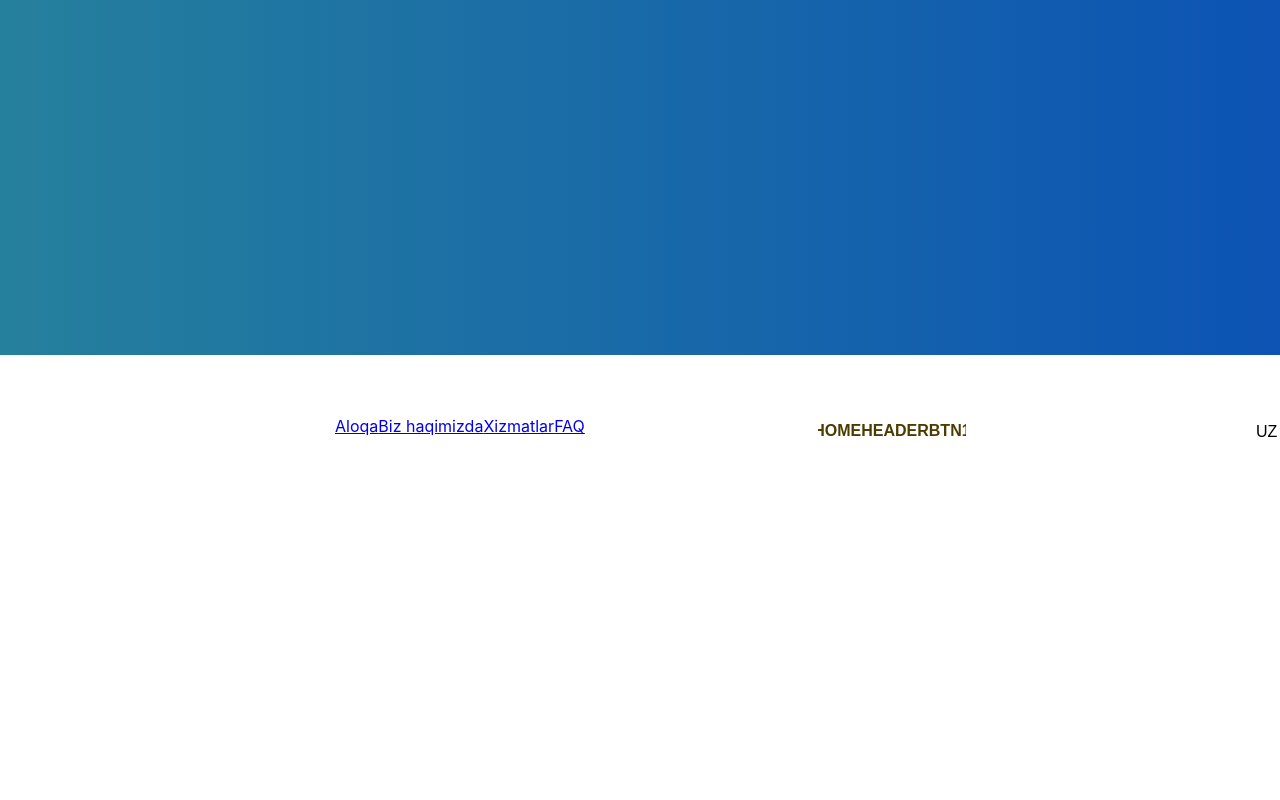
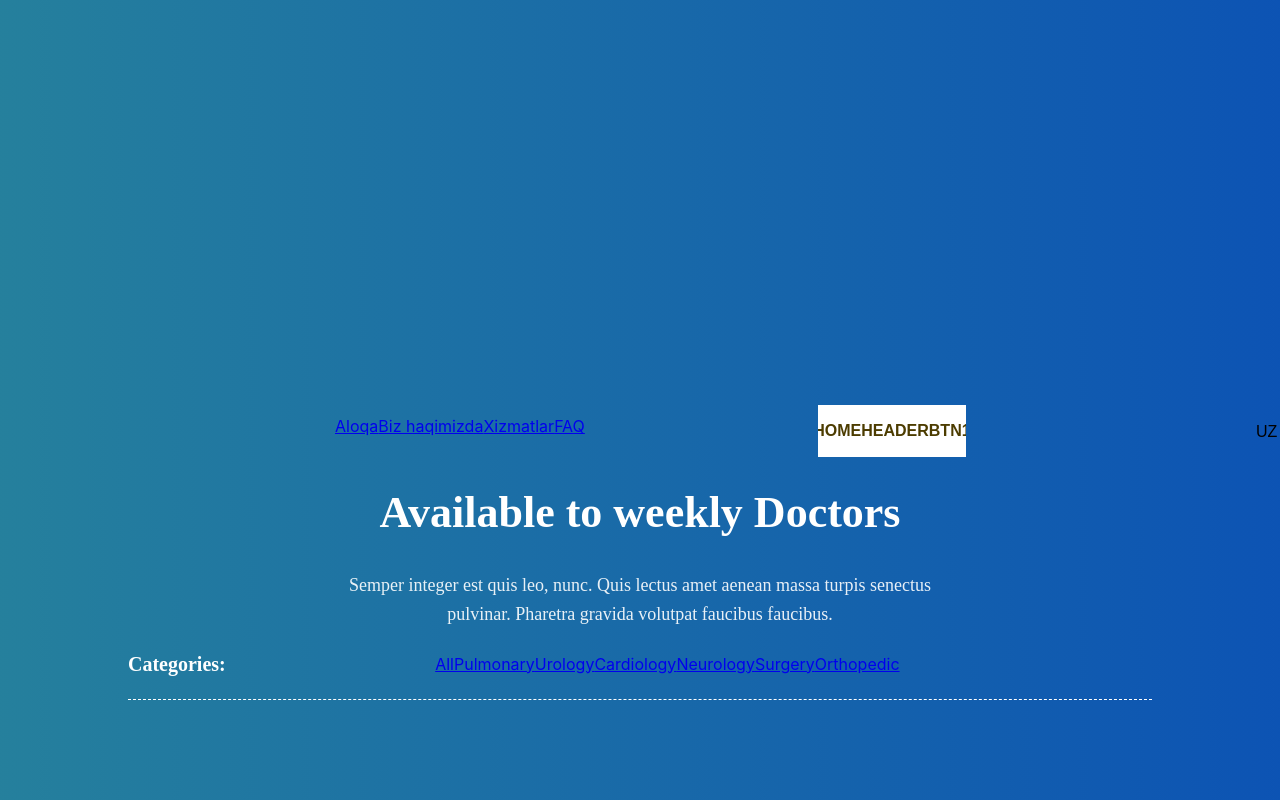
Before and after one commit to Robiyaxon/diplom-ish, a React (Create React App) app: page / in a window 1280 px wide. Shown: the part 525-1325 px from the top of the page. Before the commit the page ends 989 px from the top, so only its background shows below. Built offline with nearby package versions, Linux system fonts and the light colour scheme; no server answers.

Commit message:
some fix

```diff
--- a/src/App.js
+++ b/src/App.js
@@ -1,11 +1,16 @@
 import './App.css';
+
 import { MainTopHeader } from './component/topheader/MainTopHeader';
 import { TopHeader } from './component/top_header/TopHeader';
+
+import WeeklyDoctors from './component/weeklyDoctors/WeeklyDoctors';
+
 function App() {
   return (
     <div className="App">
       <MainTopHeader />
       <TopHeader/>
+      <WeeklyDoctors/>
     </div>
   );
 }
--- /dev/null
+++ b/src/component/weeklyDoctors/WeeklyDoctors.jsx
@@ -0,0 +1,30 @@
+import React from "react";
+
+import styles from "./WeeklyDoctors.module.css";
+import { NavLink } from 'react-router-dom';
+
+const WeeklyDoctors = () => {
+  return (
+    <div className={styles.body}>
+      <h1 className={styles.title}>Available to weekly Doctors</h1>
+      <p className={styles.text}>
+        Semper integer est quis leo, nunc. Quis lectus amet aenean massa turpis
+        senectus pulvinar. Pharetra gravida volutpat faucibus faucibus.
+      </p>
+      <div className={styles.tabs}>
+        <p className={styles.tabs__title}>Categories:</p>
+        <div>
+          <NavLink to='/all'>All</NavLink>
+          <NavLink to='/pulmonary'>Pulmonary</NavLink>
+          <NavLink to='/urology'>Urology</NavLink>
+          <NavLink to='/cardiology'>Cardiology</NavLink>
+          <NavLink to='/neurology'>Neurology</NavLink>
+          <NavLink to='/surgery'>Surgery</NavLink>
+          <NavLink to='/orthopedic'>Orthopedic</NavLink>
+        </div>
+      </div>
+    </div>
+  );
+};
+
+export default WeeklyDoctors;
--- /dev/null
+++ b/src/component/weeklyDoctors/WeeklyDoctors.module.css
@@ -0,0 +1,54 @@
+.body {
+  background: linear-gradient(270deg, #0a4fb6 -9.87%, #28859a 111.47%);
+  padding: 100px 0;
+}
+
+.title {
+  font-family: "Montserrat";
+  font-style: normal;
+  font-weight: 600;
+  font-size: 44px;
+  line-height: 130%;
+  /* or 57px */
+
+  text-align: center;
+
+  /* White */
+
+  color: #ffffff;
+}
+
+.text {
+  width: 50%;
+  margin: 0 auto;
+  font-family: "Montserrat";
+  font-style: normal;
+  font-weight: 500;
+  font-size: 18px;
+  line-height: 160%;
+
+  text-align: center;
+
+  color: #ffffff;
+
+  opacity: 0.9;
+}
+
+.tabs {
+  width: 80%;
+  border-bottom: 1px dashed #ffffff;
+  margin: 0 auto;
+  display: flex;
+  align-items: center;
+}
+
+.tabs__title {
+  width: 30%;
+  text-align: left;
+  font-family: "Montserrat";
+  font-style: normal;
+  font-weight: 600;
+  font-size: 20px;
+  line-height: 150%;
+  color: #ffffff;
+}
--- a/src/index.js
+++ b/src/index.js
@@ -3,7 +3,7 @@ import ReactDOM from 'react-dom/client';
 import './index.css';
 import App from './App';
 import reportWebVitals from './reportWebVitals';
-import { BrowserRouter, Router } from 'react-router-dom';
+import { BrowserRouter } from 'react-router-dom';
 
 const root = ReactDOM.createRoot(document.getElementById('root'));
 root.render(
```
